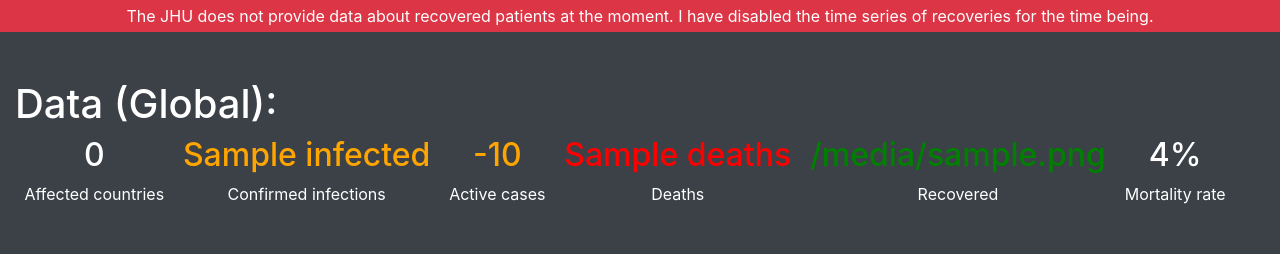
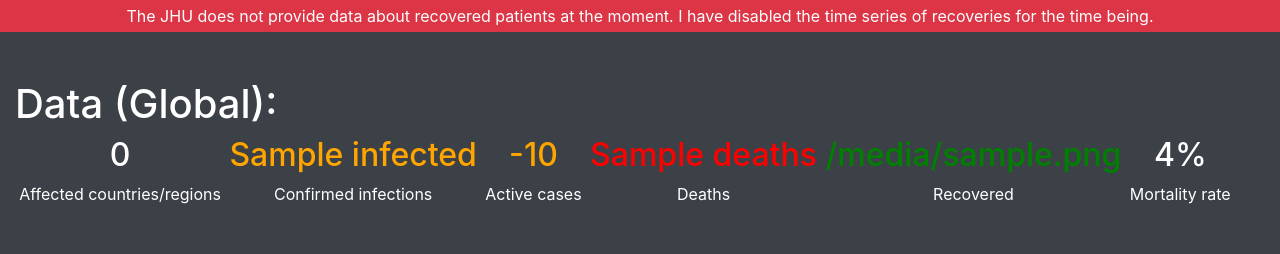
Before and after one commit to tobinatore/COVID19-Tracker, a Django app: template covid19_tracker/tracker/templates/index.html in a window 1280 px wide. Shown: the part 56-310 px from the top of the page. Run offline with Django 3.2, Linux system fonts and the light colour scheme; the template is opened without the code that fills it: most values are stand-ins (such as "Sample title", 1, 10 or a date in 2020).

Commit message:
Commit 32 - Fixed link to include missing countries

```diff
--- a/covid19_tracker/tracker/api.py
+++ b/covid19_tracker/tracker/api.py
@@ -74,7 +74,7 @@ class API:
         Returns:
             (List<Data_Object>) A list of objects which contain the information
         """
-        url = "https://docs.google.com/spreadsheets/d/e/2PACX-1vR30F8lYP3jG7YOq8es0PBpJIE5yvRVZffOyaqC0GgMBN6yt0Q-NI8pxS7hd1F9dYXnowSC6zpZmW9D/pubhtml/sheet?headers=false&gid=0&range=A7:I197"
+        url = "https://docs.google.com/spreadsheets/d/e/2PACX-1vR30F8lYP3jG7YOq8es0PBpJIE5yvRVZffOyaqC0GgMBN6yt0Q-NI8pxS7hd1F9dYXnowSC6zpZmW9D/pubhtml/sheet?headers=false&gid=0&range=A7:I203"
         req = requests.get(url)
         soup = BeautifulSoup(req.text, 'html.parser')
         trs = soup.findAll("tr")[1:]
--- a/covid19_tracker/tracker/templates/index.html
+++ b/covid19_tracker/tracker/templates/index.html
@@ -39,7 +39,7 @@
             <div class="container-sm column mr-auto ml-auto mb-auto">
                 <div class="text-center" style="color:white">
                     <h2 style="color:white" id="countries">0</h2>
-                    <span class="text-center">Affected countries</span>
+                    <span class="text-center">Affected countries/regions</span>
                 </div>
             </div>
             <div class="container-sm column mr-auto ml-auto mb-auto">
```
